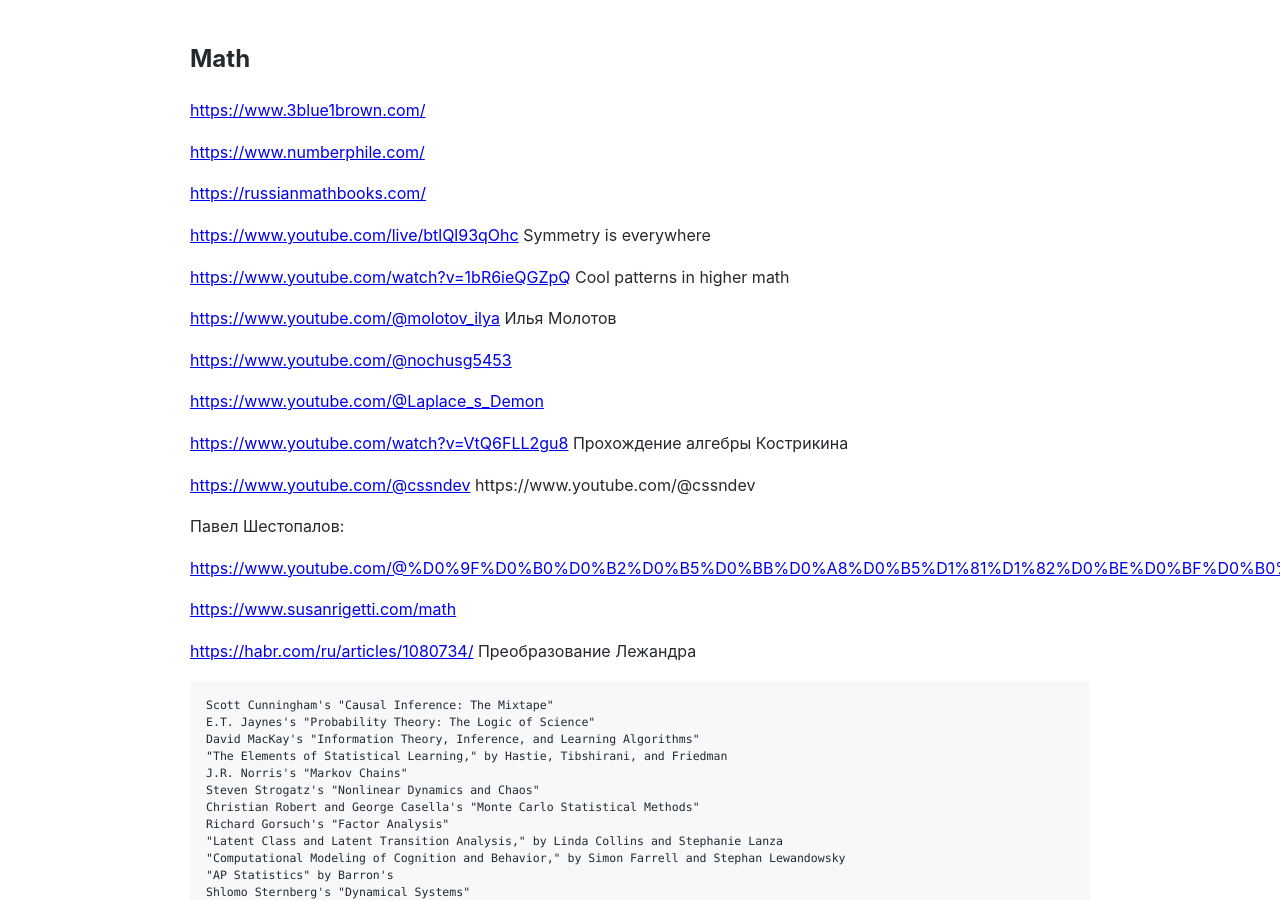
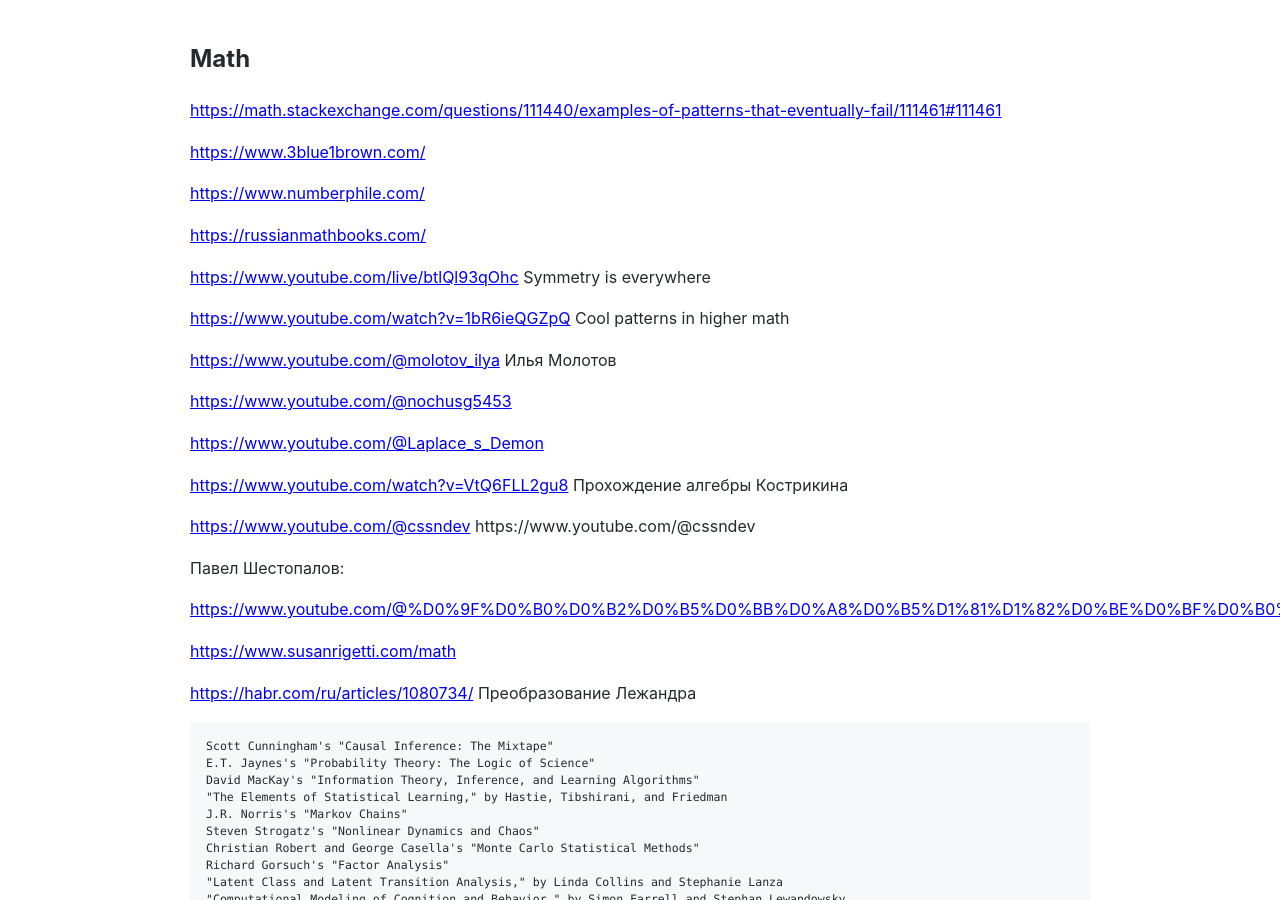
Before and after one commit to Michael-Lubinsky/michael-lubinsky.github.com, a Jekyll site: the page built from math/math.md, in a window 1280 px wide and 900 px high. Built offline with Jekyll 4.4.1, drawn with Linux system fonts in a browser that asks for light colours; our own code applies the rules of GitHub Pages for plain Markdown files.

Commit message:
Update math.md with additional resource links
Added links to math resources and examples.

```diff
--- a/math/math.md
+++ b/math/math.md
@@ -1,4 +1,6 @@
 ## Math
+
+<https://math.stackexchange.com/questions/111440/examples-of-patterns-that-eventually-fail/111461#111461>
 
 <https://www.3blue1brown.com/>
 
```
